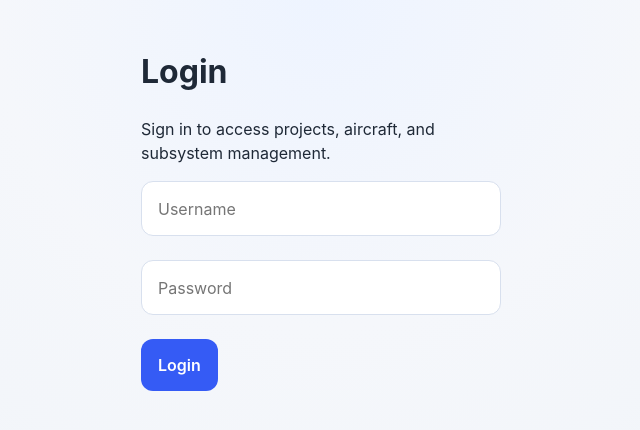
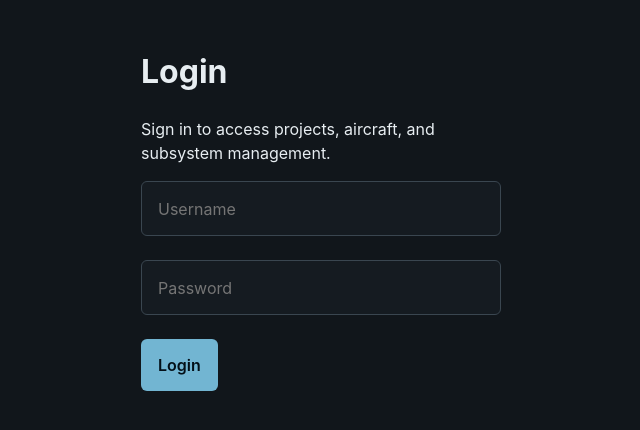
Before and after one commit to atharvapagar-dev/IATERAP, a React app in the folder frontend/: page /login in a window 1280 px wide. Shown: the top 430 px of the page, without its empty margins (319-959 px from the left). Built offline with nearby package versions, Linux system fonts and the light colour scheme; the HTML template or start-up script is replaced by a standard one.

Commit message:
feat(frontend): introduce dark aerospace workspace theme (#67)
* feat(frontend): introduce dark aerospace workspace theme

* style(frontend): refine theme with solid workspace surfaces

* style(frontend): mute surfaces for internal operations UI

* fix(frontend): use IPv4 loopback for local API

```diff
--- a/frontend/src/components/ManagementLayout.jsx
+++ b/frontend/src/components/ManagementLayout.jsx
@@ -23,9 +23,11 @@ export default function ManagementLayout({
     return (
         <div className="management-shell">
             <header className="management-shell__header">
-                <p className="eyebrow">
-                    IATERAP management console
-                </p>
+                <div className="brand-row">
+                    <p className="brand-mark">IATERAP<span>/OPS</span></p>
+                    <p className="system-status"><i /> SYSTEM OPERATIONAL</p>
+                </div>
+                <p className="eyebrow">Aerospace test intelligence platform</p>
 
                 <h1>{title}</h1>
                 <p className="management-shell__description">
@@ -70,7 +72,7 @@ export default function ManagementLayout({
 
                 <div className="management-shell__session">
                     <span>
-                        Session: {token ? "Active" : "Guest"}
+                        SESSION / {token ? "ACTIVE" : "GUEST"}
                     </span>
                     {token ? (
                         <button onClick={handleLogout}>Logout</button>
--- a/frontend/src/index.css
+++ b/frontend/src/index.css
@@ -1,16 +1,16 @@
 :root {
-    color-scheme: light;
-    --bg: #f5f7fb;
-    --surface: #ffffff;
-    --surface-strong: #eef3ff;
-    --border: #d8e0ee;
-    --text: #1f2937;
-    --muted: #6b7280;
-    --primary: #355bf5;
-    --primary-dark: #2746ca;
-    --danger: #c62828;
-    --shadow: 0 12px 30px rgba(31, 41, 55, 0.08);
-    --radius: 16px;
+    color-scheme: dark;
+    --bg: #11161b;
+    --surface: #1b2229;
+    --surface-strong: #27313a;
+    --border: #3a4650;
+    --text: #e7edf1;
+    --muted: #9aa7b0;
+    --primary: #72b5d2;
+    --primary-dark: #a3d0e2;
+    --danger: #d88989;
+    --shadow: 0 2px 8px rgba(0, 0, 0, 0.22);
+    --radius: 6px;
 }
 
 * {
@@ -25,8 +25,7 @@ body,
 
 body {
     margin: 0;
-    background:
-        radial-gradient(circle at top, #eef4ff 0, #f5f7fb 32%, #edf2f7 100%);
+    background: var(--bg);
     color: var(--text);
     font-family:
         Inter, ui-sans-serif, system-ui, -apple-system, BlinkMacSystemFont,
@@ -54,9 +53,9 @@ button,
 .button {
     appearance: none;
     border: 1px solid transparent;
-    border-radius: 12px;
+    border-radius: 6px;
     background: var(--primary);
-    color: #fff;
+    color: #031018;
     cursor: pointer;
     font-weight: 600;
     padding: 0.8rem 1rem;
@@ -69,8 +68,7 @@ button,
 button:hover,
 .button:hover {
     background: var(--primary-dark);
-    box-shadow: 0 10px 18px rgba(53, 91, 245, 0.18);
-    transform: translateY(-1px);
+    box-shadow: none;
 }
 
 button:disabled,
@@ -83,14 +81,14 @@ button:disabled,
 
 button.button--secondary,
 .button.button--secondary {
-    background: #eef2ff;
-    color: var(--primary-dark);
-    border-color: #d6ddff;
+    background: transparent;
+    color: var(--primary);
+    border-color: var(--border);
 }
 
 button.button--secondary:hover,
 .button.button--secondary:hover {
-    background: #dfe7ff;
+    background: #1d2b36;
 }
 
 button.button--danger,
@@ -108,8 +106,8 @@ select,
 textarea {
     width: 100%;
     border: 1px solid var(--border);
-    border-radius: 12px;
-    background: #fff;
+    border-radius: 6px;
+    background: #151b21;
     padding: 0.9rem 1rem;
     color: var(--text);
     transition:
@@ -122,7 +120,7 @@ select:focus,
 textarea:focus {
     outline: none;
     border-color: var(--primary);
-    box-shadow: 0 0 0 4px rgba(53, 91, 245, 0.12);
+    box-shadow: 0 0 0 2px rgba(114, 181, 210, 0.2);
 }
 
 textarea {
@@ -139,21 +137,40 @@ textarea {
 .management-shell__header,
 .page-card,
 .form-card {
-    background: rgba(255, 255, 255, 0.9);
-    border: 1px solid rgba(216, 224, 238, 0.9);
+    background: var(--surface);
+    border: 1px solid var(--border);
     border-radius: var(--radius);
     box-shadow: var(--shadow);
-    backdrop-filter: blur(10px);
+    backdrop-filter: none;
 }
 
 .management-shell__header {
-    padding: 28px;
+    padding: 26px 30px;
+    position: relative;
+    overflow: hidden;
+}
+
+.brand-row { display:flex; align-items:center; justify-content:space-between; gap:16px; margin-bottom:22px; }
+.brand-mark { margin:0; color:#eef3f5; font-size:1.05rem; font-weight:800; letter-spacing:.16em; }
+.brand-mark span { color:var(--primary); font-weight:500; }
+.system-status { margin:0; color:#9fc2ad; font-size:.7rem; letter-spacing:.12em; font-weight:700; }
+.system-status i { display:inline-block; width:7px; height:7px; margin-right:7px; border-radius:50%; background:#78ad8c; }
+
+.management-shell__header::after {
+    content: "";
+    position: absolute;
+    inset: 0 0 auto 0;
+    height: 2px;
+    background: #587585;
+    opacity: 0.8;
 }
 
 .management-shell__header h1,
 .page-title {
     margin: 0;
     font-size: clamp(1.8rem, 2.4vw, 2.6rem);
+    text-transform: uppercase;
+    letter-spacing: 0.02em;
     letter-spacing: -0.03em;
 }
 
@@ -183,8 +200,8 @@ textarea {
     display: inline-flex;
     align-items: center;
     border: 1px solid var(--border);
-    border-radius: 999px;
-    background: #fff;
+    border-radius: 6px;
+    background: #222b33;
     color: var(--text);
     font-weight: 600;
     padding: 0.55rem 0.9rem;
@@ -193,7 +210,7 @@ textarea {
 
 .management-shell__nav a:hover {
     border-color: var(--primary);
-    color: var(--primary-dark);
+    color: var(--primary);
 }
 
 .management-shell__session {
@@ -226,6 +243,16 @@ textarea {
 .page-grid--two {
     grid-template-columns: repeat(auto-fit, minmax(320px, 1fr));
 }
+
+.project-grid { display:grid; gap:18px; grid-template-columns:repeat(auto-fit,minmax(260px,1fr)); }
+.project-card { padding:22px; min-height:210px; display:flex; flex-direction:column; justify-content:space-between; background:var(--surface); border:1px solid var(--border); border-radius:var(--radius); box-shadow:var(--shadow); }
+.project-card__top { display:flex; justify-content:space-between; align-items:center; }
+.project-card__id { color:#6f7e87; font-size:.72rem; letter-spacing:.12em; }
+.project-card h2 { margin:28px 0 8px; font-size:1.25rem; letter-spacing:.02em; }
+.project-card p { color:var(--muted); margin:0 0 20px; font-size:.9rem; }
+.project-card__link { align-self:flex-start; padding:.55rem 0; border:0; background:transparent; color:var(--primary); box-shadow:none; }
+.project-card__link:hover { background:transparent; box-shadow:none; transform:none; color:#8cdefc; }
+.project-card__link span { margin-left:8px; font-size:1.05rem; }
 
 .page-card,
 .form-card {
@@ -272,7 +299,7 @@ textarea {
     border-collapse: collapse;
     overflow: hidden;
     border-radius: 14px;
-    background: #fff;
+    background: #171d23;
     border: 1px solid var(--border);
 }
 
@@ -285,13 +312,13 @@ textarea {
 }
 
 .entity-table th {
-    background: #f8faff;
-    color: #374151;
+    background: #222b33;
+    color: #c7d4db;
     font-size: 0.9rem;
 }
 
 .entity-table tbody tr:hover {
-    background: #f9fbff;
+    background: #202830;
 }
 
 .table-actions {
@@ -307,7 +334,7 @@ textarea {
 .empty-state {
     border: 1px dashed var(--border);
     border-radius: var(--radius);
-    background: rgba(255, 255, 255, 0.75);
+    background: #171d23;
     color: var(--muted);
     padding: 22px;
     text-align: center;
@@ -321,8 +348,8 @@ textarea {
 
 .detail-item {
     border: 1px solid var(--border);
-    border-radius: 14px;
-    background: #fff;
+    border-radius: 6px;
+    background: #171d23;
     padding: 16px;
 }
 
--- a/frontend/src/pages/ProjectListPage.jsx
+++ b/frontend/src/pages/ProjectListPage.jsx
@@ -26,33 +26,21 @@ export default function ProjectListPage() {
             title="Project Management"
             description="Use projects as the top-level workspace, then drill into aircraft and subsystem administration from here."
         >
-            <div style={{ marginBottom: "16px" }}>
-                <button onClick={() => navigate("/projects/create")}>
-                    Create Project
-                </button>
+            <div className="page-toolbar">
+                <div><p className="eyebrow">ACTIVE WORKSPACES</p><p className="helper-text">Select a programme to inspect its engineering context.</p></div>
+                <button onClick={() => navigate("/projects/create")}>+ Create Project</button>
             </div>
 
-            <div
-                style={{
-                    display: "grid",
-                    gap: "16px",
-                    gridTemplateColumns: "repeat(auto-fit, minmax(240px, 1fr))",
-                }}
-            >
+            <div className="project-grid">
                 {projects.map((project) => (
                     <section
                         key={project.id}
-                        style={{
-                            border: "1px solid #ddd",
-                            borderRadius: "8px",
-                            padding: "16px",
-                        }}
+                        className="project-card"
                     >
-                        <h2 style={{ marginTop: 0 }}>{project.name}</h2>
+                        <div className="project-card__top"><span className="status-pill">ACTIVE</span><span className="project-card__id">PRJ-{String(project.id).padStart(3, "0")}</span></div>
+                        <h2>{project.name}</h2>
                         <p>{project.description || "No description provided."}</p>
-                        <button onClick={() => navigate(`/projects/${project.id}`)}>
-                            Open Project
-                        </button>
+                        <button className="project-card__link" onClick={() => navigate(`/projects/${project.id}`)}>Open workspace <span>↗</span></button>
                     </section>
                 ))}
             </div>
--- a/frontend/src/services/api.js
+++ b/frontend/src/services/api.js
@@ -1,7 +1,9 @@
 import axios from "axios";
 
 const api = axios.create({
-  baseURL: "http://localhost:8080/api",
+  // Keep the API host aligned with the local development server URL. Using
+  // the loopback address avoids localhost resolving to IPv6 on some machines.
+  baseURL: "http://127.0.0.1:8080/api",
   headers: {
     "Content-Type": "application/json",
   },
```
